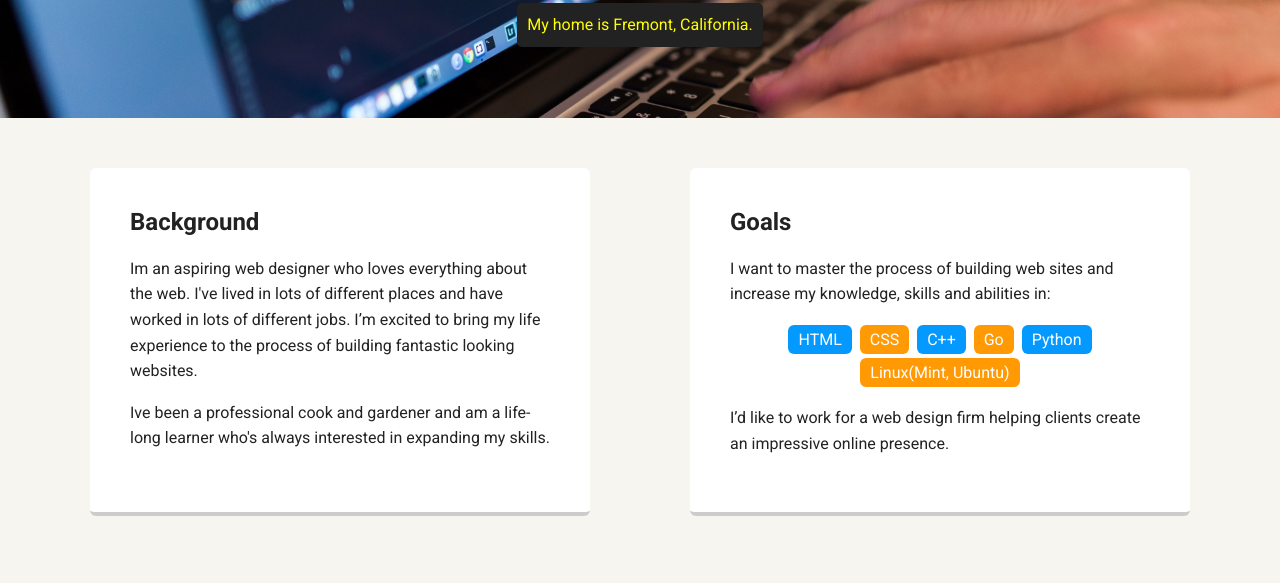
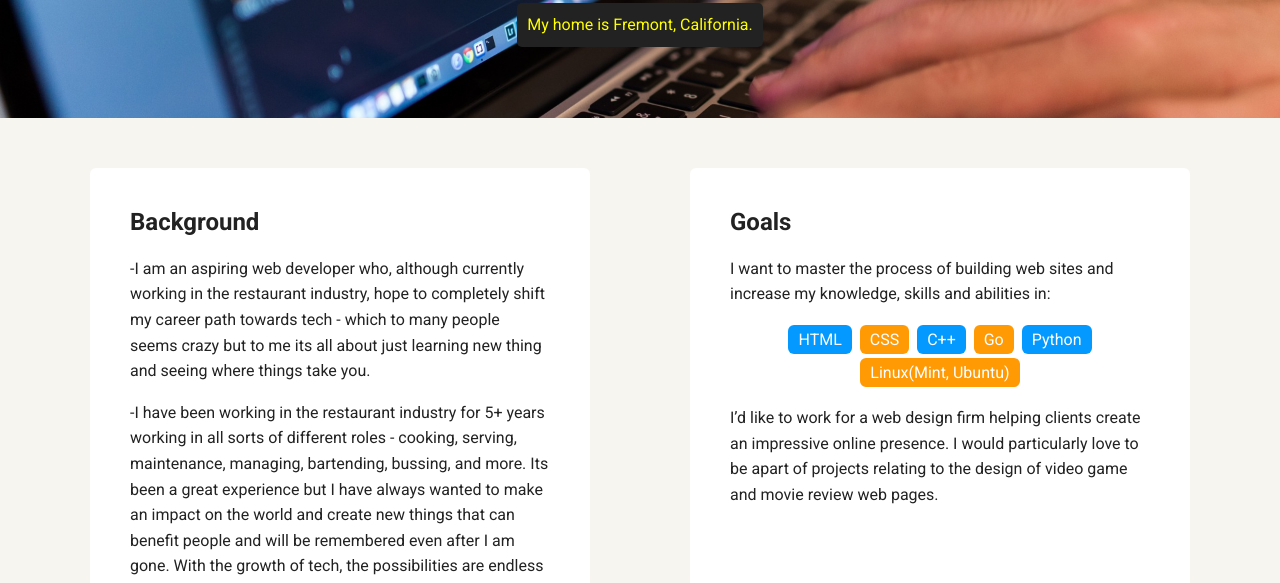
Before and after one commit to alexanderMG1975/profile_page_v1, a plain HTML site: page index.html in a window 1280 px wide. Shown: the part 352-935 px from the top of the page. Drawn offline with Linux system fonts and the light colour scheme; a web font is replaced by a local one.

Commit message:
Latest changes
Changed some of the placeholder information. Changed the "div" tags to more specific semantic tags ("nav" and "card")

```diff
--- a/index.html
+++ b/index.html
@@ -10,14 +10,14 @@
 
 <body>
 
-  <div class="main-nav-bar">
+  <nav class="main-nav-bar">
       <ul class="nav-list">
         <li class="name">Alexander Gonzalez</li>
         <li><a href="#">Home</a></li>
         <li><a href="experience.html">Experience</a></li>
         <li><a href="hobbies.html">Hobbies</a></li>
       </ul>
-  </div>
+    </nav>
 
   <header>
     <img src="images/Mace_Windu.jpg" alt="Drawing of Mace_Windu" class="profile-image">
@@ -26,13 +26,20 @@
   </header>
 
   <main class="flex-box">
-    <div class="card-display" id="Background_">
+    <card class="card-display" id="Background_">
       <h2>Background</h2>
-      <p>Im an aspiring web designer who loves everything about the web. I've lived in lots of different places and have worked in lots of different jobs. I’m excited to bring my life experience to the process of building fantastic looking websites.</p>
-      <p>Ive been a professional cook and gardener and am a life-long learner who's always interested in expanding my skills.</p>
-    </div>
+      <p>-I am an aspiring web developer who, although currently working in the restaurant industry, hope to completely shift my career path
+        towards tech - which to many people seems crazy but to me its all about just learning new thing and seeing where things take you.
+      </p>
+      <p>-I have been working in the restaurant industry for 5+ years working in all sorts of different roles - cooking, serving,
+        maintenance, managing, bartending, bussing, and more. Its been a great experience but I have always wanted to make an impact
+        on the world and create new things that can benefit people and will be remembered even after I am gone. With the growth of tech,
+        the possibilities are endless and now is the perfect time to jump in and leave a legacy.
+      </p>
+      <p>-I also have an interest in psychology and have almost completed an associates in Psychlogy at Las Positas Community College.</p>
+    </card>
 
-    <div class="card-display" id="Goals_">
+    <card class="card-display" id="Goals_">
       <h2>Goals</h2>
       <p>I want to master the process of building web sites and increase my knowledge, skills and abilities in:</p>
       <ul class="skills">
@@ -43,8 +50,10 @@
         <li>Python</li>
         <li>Linux(Mint, Ubuntu)</li>
       </ul>
-      <p>I’d like to work for a web design firm helping clients create an impressive online presence.</p>
-    </div>
+      <p>I’d like to work for a web design firm helping clients create an impressive online presence. I would particularly
+         love to be apart of projects relating to the design of video game and movie review web pages.
+      </p>
+    </card>
 
   </main>
   <footer style="font-size:12px">
```
Also changed, not shown: experience.html (+8 -8 lines), hobbies.html (+8 -8 lines).
